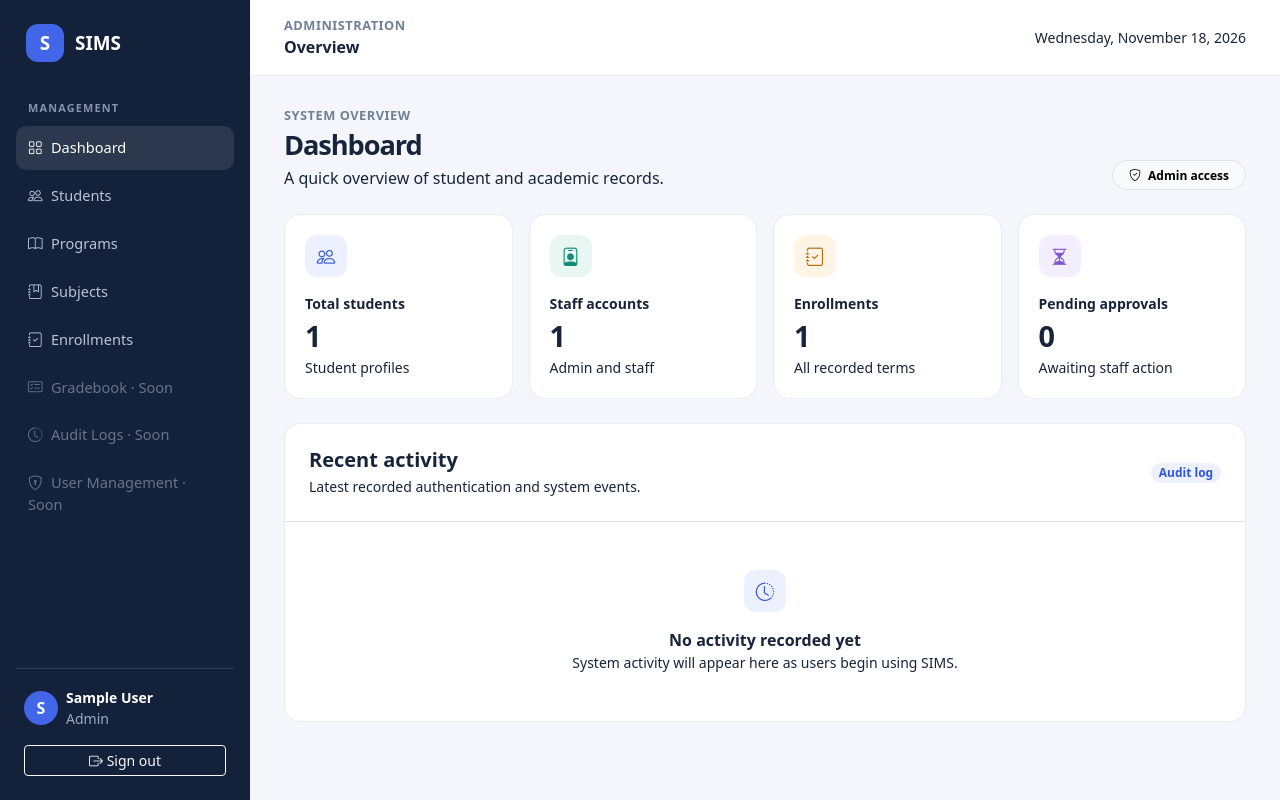
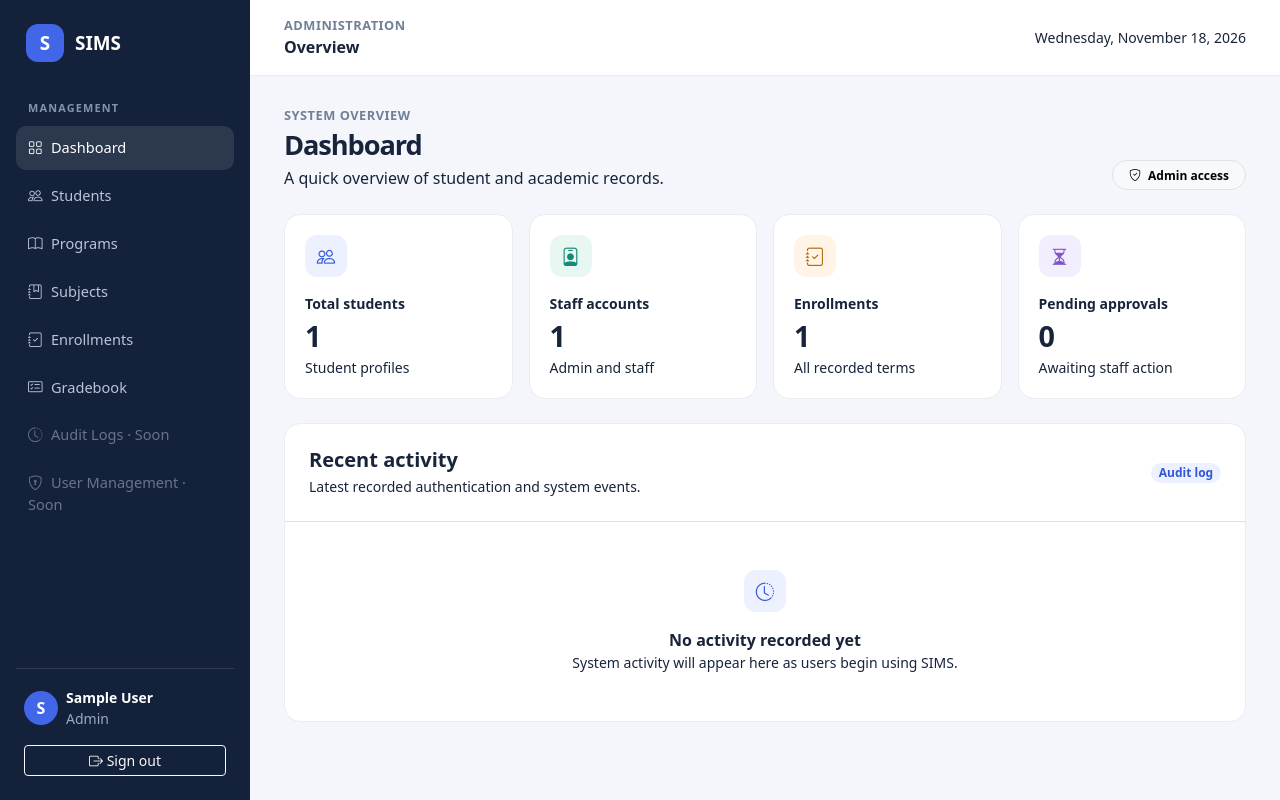
Before and after one commit to KyleDomSar/Student-Information-Management-System, a Laravel app: page /admin/dashboard in a window 1280 px wide. Run offline with Laravel 12, Linux system fonts and the light colour scheme; a user stored in the database is signed in; tables that the repository leaves empty hold one stand-in row (values such as "Sample post"); data that the repository does not hold is empty; parts of the project's set-up code (start-up, migrations or seed data) failed here and were passed over.

Commit message:
feat: enable Admin Gradebook and Student grades navigation

```diff
--- a/resources/views/layouts/portal.blade.php
+++ b/resources/views/layouts/portal.blade.php
@@ -57,7 +57,7 @@
                 <a class="nav-link {{ request()->routeIs('student.dashboard') ? 'active' : '' }}" href="{{ route('student.dashboard') }}"><i class="bi bi-grid"></i><span>Overview</span></a>
                 <a class="nav-link {{ request()->routeIs('student.profile') ? 'active' : '' }}" href="{{ route('student.profile') }}"><i class="bi bi-person"></i><span>My Profile</span></a>
                 <a class="nav-link {{ request()->routeIs('student.enrollments.*') ? 'active' : '' }}" href="{{ route('student.enrollments.index') }}"><i class="bi bi-journal-check"></i><span>My Enrollments</span></a>
-                <span class="nav-link disabled opacity-50"><i class="bi bi-card-list"></i><span>Grades · Soon</span></span>
+                <a class="nav-link {{ request()->routeIs('student.grades.*') ? 'active' : '' }}" href="{{ route('student.grades.index') }}"><i class="bi bi-card-list"></i><span>My Grades</span></a>
                 <span class="nav-link disabled opacity-50"><i class="bi bi-calendar3"></i><span>Class Schedule · Soon</span></span>
             </nav>
         @else
@@ -69,7 +69,7 @@
                     <a class="nav-link {{ request()->routeIs('admin.programs.*') ? 'active' : '' }}" href="{{ route('admin.programs.index') }}"><i class="bi bi-book"></i><span>Programs</span></a>
                     <a class="nav-link {{ request()->routeIs('admin.subjects.*') ? 'active' : '' }}" href="{{ route('admin.subjects.index') }}"><i class="bi bi-journal-bookmark"></i><span>Subjects</span></a>
                     <a class="nav-link {{ request()->routeIs('admin.enrollments.*') ? 'active' : '' }}" href="{{ route('admin.enrollments.index') }}"><i class="bi bi-journal-check"></i><span>Enrollments</span></a>
-                    <span class="nav-link disabled opacity-50"><i class="bi bi-card-checklist"></i><span>Gradebook · Soon</span></span>
+                    <a class="nav-link {{ request()->routeIs('admin.grades.*') ? 'active' : '' }}" href="{{ route('admin.grades.index') }}"><i class="bi bi-card-checklist"></i><span>Gradebook</span></a>
                     <span class="nav-link disabled opacity-50"><i class="bi bi-clock-history"></i><span>Audit Logs · Soon</span></span>
                     @if(auth()->user()->isAdministrator())
                         <span class="nav-link disabled opacity-50"><i class="bi bi-shield-lock"></i><span>User Management · Soon</span></span>
```
